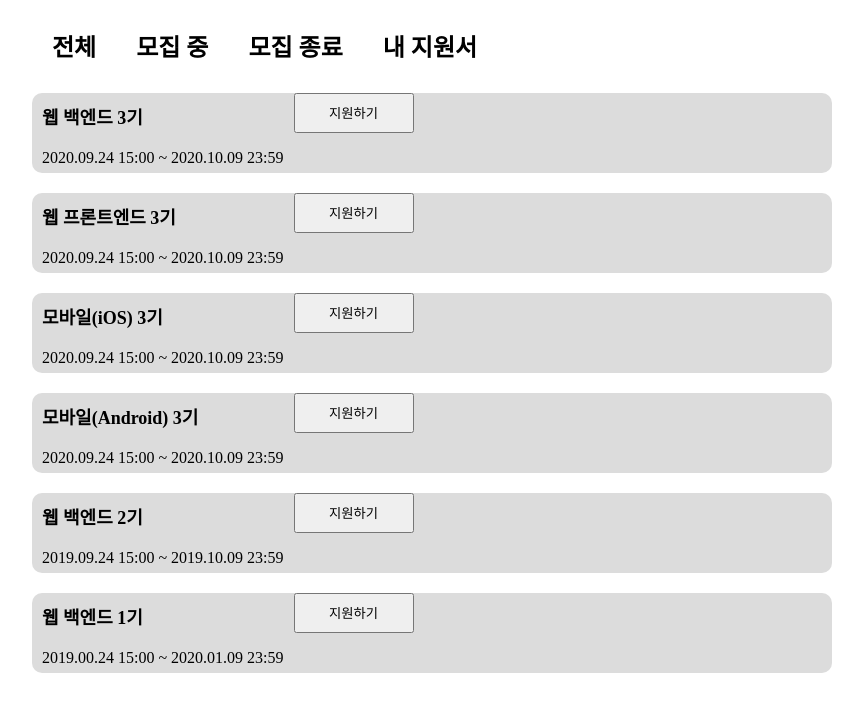
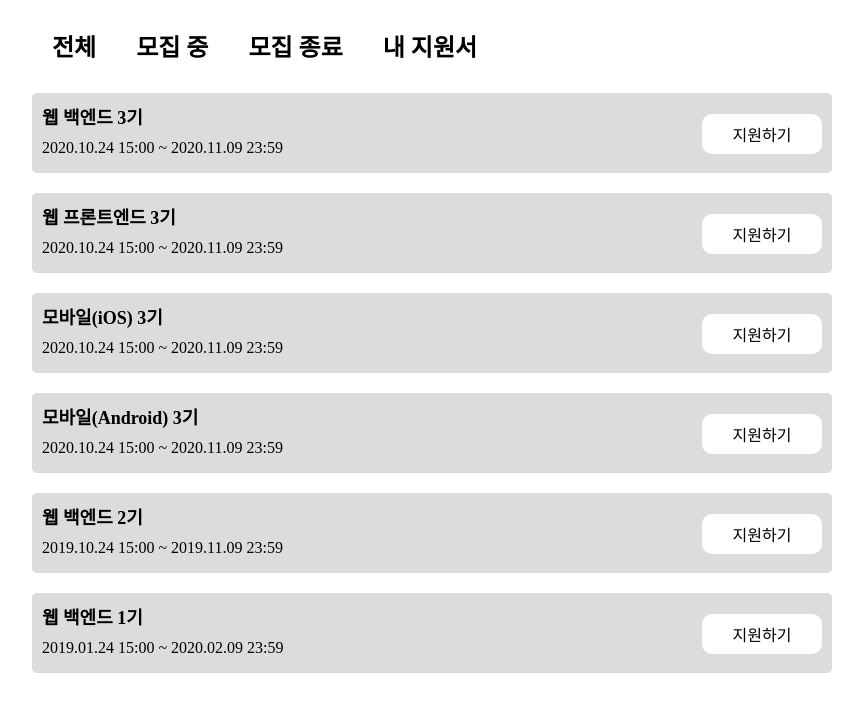
Before and after one commit to woowacourse/service-apply, a Vue app in the folder frontend/: page /recruits in a window 1280 px wide. Shown: the top 712 px of the page, without its empty margins (208-1071 px from the left). Built offline with nearby package versions, Linux system fonts and the light colour scheme.

Commit message:
refactor: recruiting list page button position fixed

```diff
--- a/frontend/src/App.vue
+++ b/frontend/src/App.vue
@@ -3,3 +3,17 @@
     <router-view />
   </div>
 </template>
+
+<style>
+button {
+  background-color: #ffffff;
+  border-radius: 10px;
+  font-size: 16px;
+  border: 0;
+  outline: 0;
+}
+
+button:active {
+  background-color: #cccccc;
+}
+</style>
--- a/frontend/src/components/RecruitListObject.vue
+++ b/frontend/src/components/RecruitListObject.vue
@@ -1,17 +1,19 @@
 <template>
   <div>
-    <div v-for="card in recruitsList" class="card" :key="card.id">
-      <div class="flex">
+    <div v-for="recruitment in recruitsList" class="card" :key="recruitment.id">
+      <div class="flex space-between">
         <div>
           <div class="recruit-title">
-            <b>{{ card.title }}</b>
+            <b>{{ recruitment.title }}</b>
           </div>
           <div class="recruit-duration">
-            {{ parseTime(card.startTime) }} ~ {{ parseTime(card.endTime) }}
+            {{ parseTime(recruitment.startTime) }} ~ {{ parseTime(recruitment.endTime) }}
           </div>
         </div>
-        <div>
-          <button class="enroll-button">지원하기</button>
+        <div class="button-wrapper">
+          <button class="enroll-button" v-on:click="onClickAdmission(recruitment.id)">
+            지원하기
+          </button>
         </div>
       </div>
     </div>
@@ -27,11 +29,16 @@ export default {
     },
   },
   methods: {
+    onClickAdmission(id) {
+      this.$router.push({
+        path: "/application/" + id,
+      })
+    },
     parseTime(time) {
       return (
         time.getFullYear() +
         "." +
-        (time.getMonth() < 10 ? "0" + time.getMonth() : time.getMonth()) +
+        (time.getMonth() + 1 < 10 ? "0" + (time.getMonth() + 1) : time.getMonth() + 1) +
         "." +
         (time.getDate() < 10 ? "0" + time.getDate() : time.getDate()) +
         " " +
@@ -45,31 +52,49 @@ export default {
 </script>
 
 <style>
+@media (max-width: 440px) {
+  .card {
+    height: 90px !important;
+  }
+  .button-wrapper {
+    line-height: 90px !important;
+  }
+}
+
 .card {
   width: 100%;
   height: 80px;
   background-color: #dcdcdc;
-  border-radius: 10px;
+  border-radius: 5px;
   display: inline-block;
   margin: 10px 0 10px 0;
 }
 
 .recruit-title {
-  padding: 10px;
+  padding: 10px 0 0 10px;
   font-size: large;
 }
 
 .recruit-duration {
-  padding: 10px;
+  padding: 10px 0 0 10px;
 }
 
 .flex {
   display: flex;
 }
 
+.space-between {
+  justify-content: space-between;
+}
+
+.button-wrapper {
+  line-height: 80px;
+}
+
 .enroll-button {
   width: 120px;
   height: 40px;
-  right: auto;
+  margin: 10px;
+  vertical-align: middle;
 }
 </style>
```
